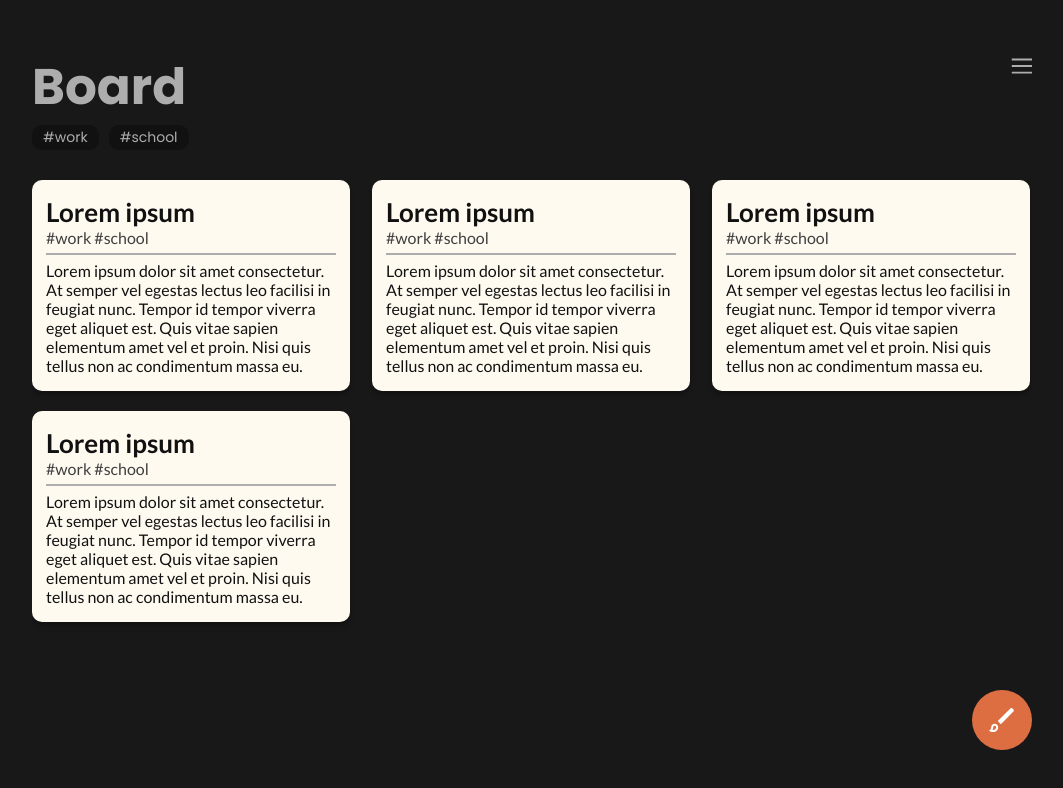
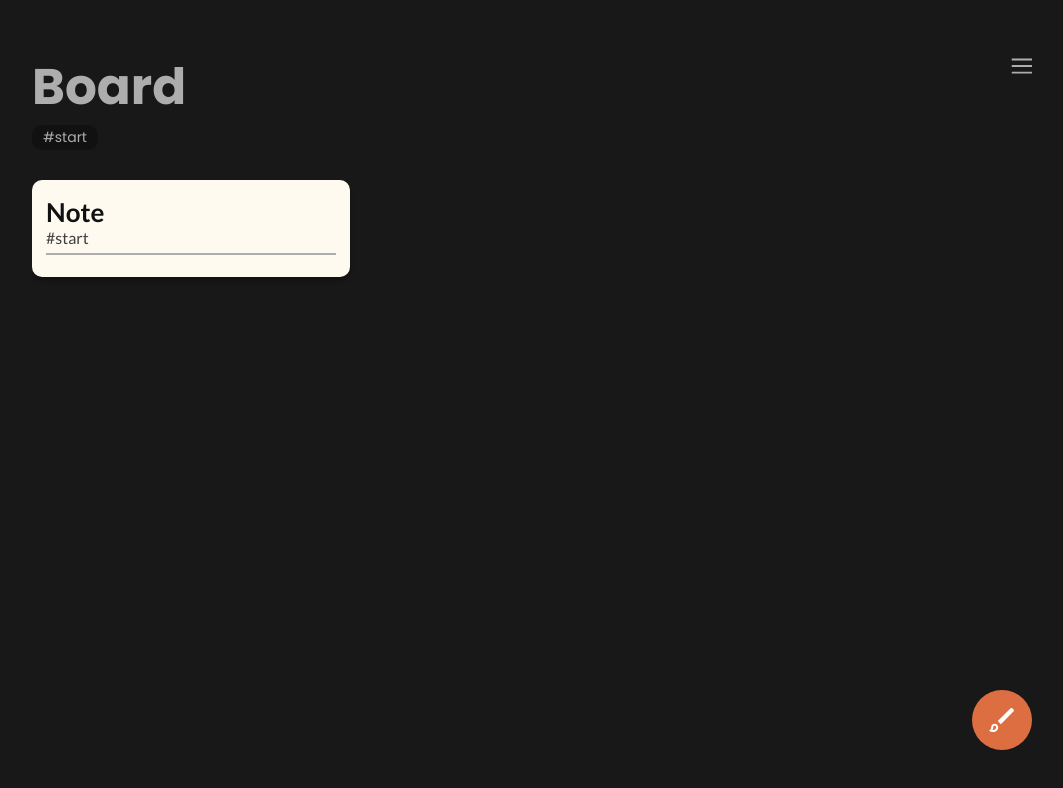
Before and after one commit to codeandjoy/HasteNote, a React (Create React App) app: page / in a window 1280 px wide. Shown: the top 788 px of the page, without its empty margins (108-1171 px from the left). Built offline with nearby package versions, Linux system fonts and the light colour scheme.

Commit message:
Now using real state in Header and Notes

```diff
--- a/src/App.js
+++ b/src/App.js
@@ -3,11 +3,11 @@ import Header from './components/Header/Header';
 import Notes from './components/Notes/Notes';
 import ActionsMenu from './components/ActionsMenu/ActionsMenu';
 import BoardsMenu from './components/BoardsMenu/BoardsMenu';
+import PageFade from './components/PageFade/PageFade';
 import { useRecoilValue } from 'recoil';
 import { boardsMenuOpen } from './atoms/UIAtoms';
 
 import './App.css';
-import PageFade from './components/PageFade/PageFade';
 
 const dummyNotes = [
   {
@@ -38,6 +38,7 @@ const dummyNotes = [
 
 
 const App = () => {
+
   const isBoardsMenuOpen = useRecoilValue(boardsMenuOpen);
 
   return (
--- a/src/atoms/DataAtoms.js
+++ b/src/atoms/DataAtoms.js
@@ -1,6 +1,64 @@
-import { atom } from "recoil";
+import { atom, selector } from "recoil";
+
+export const boardsState = atom({
+    key: "boardsState",
+    default: [
+        {
+            id: "0",
+            name: "Board",
+            notes: [
+                {
+                    id: "1",
+                    title: "Note",
+                    tags: "#start",
+                    content: ""
+                }
+            ]
+        }
+    ]
+});
+
+export const activeBoardIdState = atom({
+    key: "acitveBoardIdState",
+    default: "0"
+});
+
+// ? filter out notes ?
+export const activeBoardState = selector({
+    key: "activeBoardState",
+    get: ({get}) => {
+        const boards = get(boardsState);
+        const activeBoardId = get(activeBoardIdState);
+
+        return boards.find(board => board.id === activeBoardId);
+    }
+});
+
+export const activeBoardNotesState = selector({
+    key: "activeBoardNotesState",
+    get: ({get}) => {
+        const boards = get(boardsState);
+        const activeBoardId = get(activeBoardIdState);
+
+        // if(!activeBoardId) return boards[0].notes;
+
+        return boards.find(board => board.id === activeBoardId).notes;
+    }
+});
+
+export const activeBoardTagsState = selector({
+    key: "activeBoardTagsState",
+    get: ({get}) => {
+        const boards = get(boardsState);
+        const activeBoardId = get(activeBoardIdState);
+
+        // return all unique tags present in current active board
+        return [...new Set(boards.find(board => board.id === activeBoardId).notes.map(note => note.tags))];
+    }
+});
 
 // TODO
-// boards - full state
-// activeBoard - board id
-// activeBoardNotes - atom select from board id ^
+// Selector filter by tag
+//
+// activeBoardNotesFilteredByTags :
+//      get(activeBoard)
--- a/src/components/Header/Header.js
+++ b/src/components/Header/Header.js
@@ -4,12 +4,14 @@ import { useRecoilValue, useSetRecoilState } from "recoil";
 import { boardsMenuOpen } from "../../atoms/UIAtoms";
 import { pageFadeActive } from "../../atoms/UIAtoms";
 import { pageFadeCallback } from "../../atoms/UIAtoms";
+import { activeBoardState } from "../../atoms/DataAtoms";
 
 import "./css/Header.css";
 
-const dummyTags = ["work", "school"];
 
 const Header = () => {
+    const activeBoard = useRecoilValue(activeBoardState);
+
     const isBoardsMenuOpen = useRecoilValue(boardsMenuOpen);
     const setBoardsMenuOpen = useSetRecoilState(boardsMenuOpen);
 
@@ -17,12 +19,11 @@ const Header = () => {
     const setPageFadeCallback = useSetRecoilState(pageFadeCallback);
 
 
-
     return (
         <div className="board-header">
             <div>
-                <span className="board-name txt-faded-white">Board</span>
-                <Tags tags={ dummyTags }/>
+                <span className="board-name txt-faded-white">{ activeBoard.name }</span>
+                <Tags/>
             </div>
             <div>
                 { !isBoardsMenuOpen &&
--- a/src/components/Header/Tag.js
+++ b/src/components/Header/Tag.js
@@ -4,7 +4,7 @@ import "./css/Tag.css";
 const Tag = ({ tag }) => {
     return (
         <div className="tag txt-faded-white">
-            <span>#{tag}</span>
+            <span>{ tag }</span>
         </div>
     );
 };
--- a/src/components/Header/Tags.js
+++ b/src/components/Header/Tags.js
@@ -1,13 +1,17 @@
 import Tag from "./Tag";
+import { useRecoilValue } from "recoil";
+import { activeBoardTagsState } from "../../atoms/DataAtoms";
 
 import "./css/Tags.css";
 
 
-const Tags = ({tags}) => {
+const Tags = () => {
+    const activeBoardTags = useRecoilValue(activeBoardTagsState);
+
     return (
         <div className="board-tags">
             {
-                tags.map((tag, idx) =>
+                activeBoardTags.map((tag, idx) =>
                     <Tag key={ idx } tag={ tag }/>
                 )
             }
--- a/src/components/Notes/Notes.js
+++ b/src/components/Notes/Notes.js
@@ -1,14 +1,18 @@
 import Note from "./Note";
+import { useRecoilValue } from "recoil";
+import { activeBoardNotesState } from "../../atoms/DataAtoms";
 
 import "./css/Notes.css";
 
 
-const Notes = ({ notes }) => {
+const Notes = () => {
+    const activeBoardNotes = useRecoilValue(activeBoardNotesState);
+
     return (
         <div className="notes-container">
             <div className="notes">
                 {
-                    notes.map(note =>
+                    activeBoardNotes.map(note =>
                         <Note key={ note.id } note={ note }/>
                     )
                 }
```
